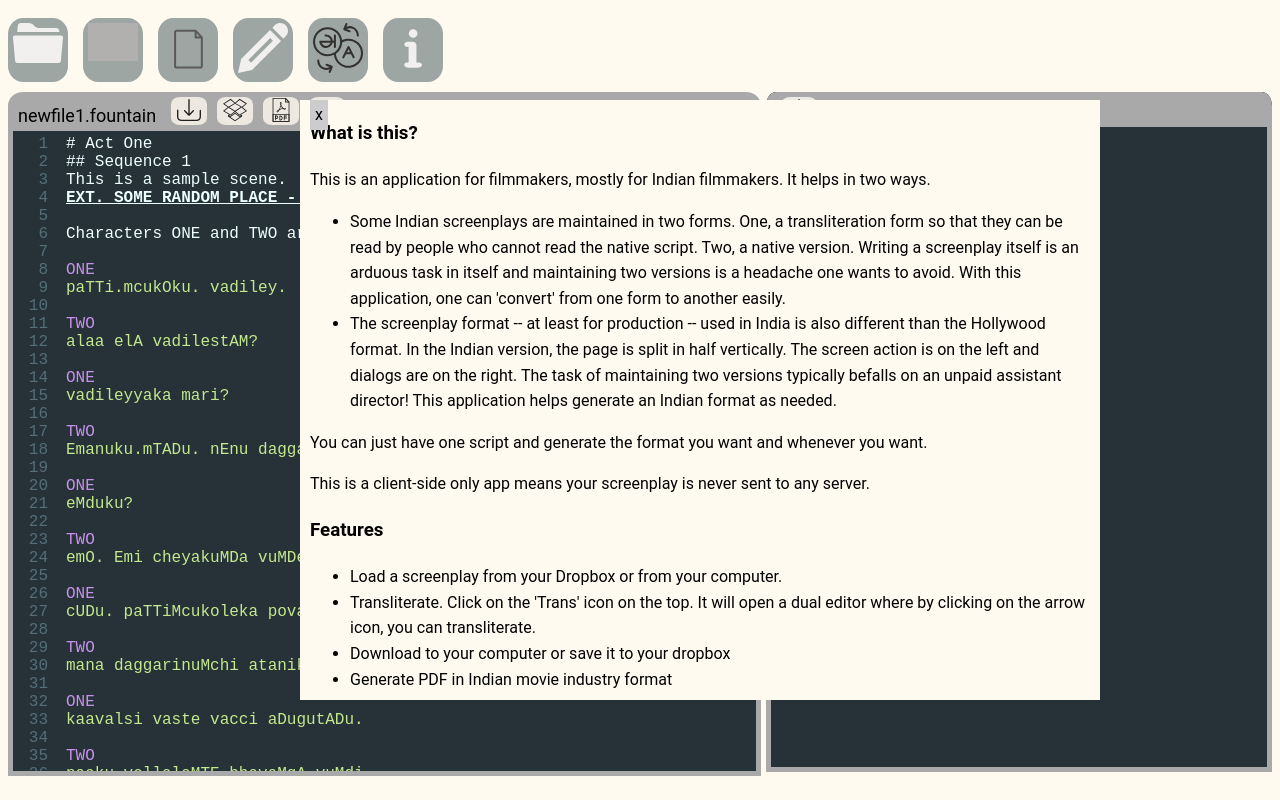
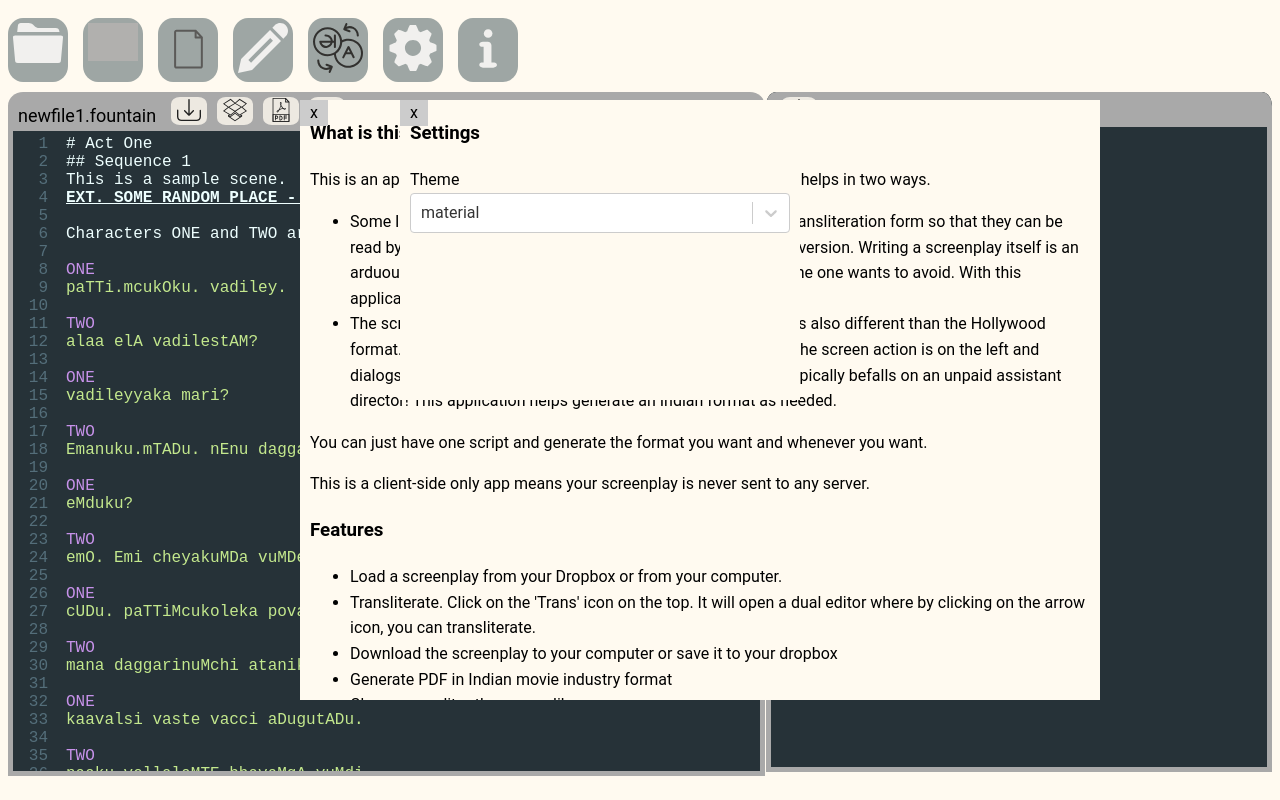
Before and after one commit to venkatgoud/ften-web, a Gatsby site: page / in a window 1280 px wide. Both pictures are taken after a click on the picture 413 px from the left and 48 px from the top of the page. Built offline with nearby package versions, Linux system fonts and the light colour scheme; Gatsby itself is replaced by a stand-in of ours; grey boxes are pictures that could not be loaded; what @react-pdf/renderer would draw is missing.

Commit message:
added settings to change the theme using React context

```diff
--- a/src/components/about.js
+++ b/src/components/about.js
@@ -3,7 +3,7 @@ import React from "react"
 export default (props) => (
   <div className="about">
     <div className="about-close-btn">
-      <span onClick={props.onClick}>x</span>
+      <span onClick={props.onClose}>x</span>
     </div>
     <h3> What is this? </h3>
     <p>This is an application for filmmakers, mostly for Indian filmmakers. It helps in two ways. </p>
@@ -21,20 +21,12 @@ export default (props) => (
     <ul>
       <li>Load a screenplay from your Dropbox or from your computer.</li>
       <li>Transliterate. Click on the 'Trans' icon on the top. It will open a dual editor where by clicking on the arrow icon, you can transliterate.</li>
-      <li>Download to your computer or save it to your dropbox</li>
+      <li>Download the screenplay to your computer or save it to your dropbox</li>
       <li>Generate PDF in Indian movie industry format</li>
+      <li>Choose an editor theme you like.</li>
+      <li>Navigator to outline your script</li>
     </ul>
-    <h3> Known issues</h3>
-    <ul>
-      <li>Only converts the dialog portion of the script to native and vice-versa. Leaves action and character names as is. </li>
-      <li>Certain often used English words are not 'converted'. They are kept as is. An internal dictionary is used for that.</li>
-      <li>Only supports <a href="http://fountain.io">Fountain</a> format which is an open format. Most screenwriting software has an option for fountain.</li>
-      <li>BUG: Indian PDF format in native script doesn't work yet. Waiting on dependent component to support the woff fonts. Workaround: Use command line tools from <a href="https://github.com/venkatgoud/fountain-utils">here</a></li>
-      <li>Issue: Saving native script directly into Dropbox fails. Workaround: You can always use the download option to download into your Dropbox folder to sync it.</li>
-      <li>BUG: The PDF for Hollywood format doesn't have correct margins. Don't use it!</li>
-      <li>Issues in formatting the title page</li>
-      <li>Transliteration is adding blanklines in the beginning and end.</li>
-    </ul>
+    <p>More details <a href="http://github.com/venkatgoud/ften-web">here</a> </p>
     <h3> Credits </h3>
     <a href="https://github.com/mattdaly/Fountain.js">https://github.com/mattdaly/Fountain.js</a><br />
     <a href="https://github.com/afterwriting">https://github.com/afterwriting</a><br />
--- a/src/components/editor.js
+++ b/src/components/editor.js
@@ -4,8 +4,16 @@ import ClickToEdit from './click_to_edit.js';
 import Select from 'react-select';
 import 'codemirror/lib/codemirror.css';
 import 'codemirror/theme/material.css';
+import 'codemirror/theme/ambiance.css';
+import 'codemirror/theme/blackboard.css';
+import 'codemirror/theme/cobalt.css';
+import 'codemirror/theme/dracula.css';
+import 'codemirror/theme/neat.css';
+import 'codemirror/theme/solarized.css';
+import 'codemirror/theme/yeti.css';
 import 'codemirror/addon/fold/foldgutter.css';
 import '../styles/editor.css';
+import { SettingsContext } from './settings-context';
 import fountainModeFn from "../lib/fountain-mode.js";
 import { Controlled as CodeMirror } from 'react-codemirror2';
 
@@ -60,6 +68,12 @@ export default class Editor extends React.Component {
     this.generatePdf = this.generatePdf.bind(this)
     this.handleTransSelection = this.handleTransSelection.bind(this)
     this.saveToDropbox = this.saveToDropbox.bind(this)
+
+    this.downloadBtn = EditorToolbarBtn(this.download, "gfx/icons/download.svg", "downloand")
+    this.pdfBtn = EditorToolbarBtn(this.generatePdf, "gfx/icons/pdf.svg", "pdf")
+    this.pdfIndianBtn = EditorToolbarBtn(this.generateIndianPdf, "gfx/icons/indian.svg", "pdf")
+    this.transBtn = EditorToolbarBtn(this.transliterate, "gfx/icons/arrow.svg", "Transliterate")
+    this.dropboxBtn = EditorToolbarBtn(this.saveToDropbox, "gfx/icons/dropbox.svg", "Dropbox")
   }
 
   download = () => {
@@ -131,14 +145,11 @@ export default class Editor extends React.Component {
   }
 
   render() {
+    return <SettingsContext.Consumer>
+      {settings => {
         console.log('editor render')
 
         let fileName = this.props.file || newFile;
-    let downloadBtn = EditorToolbarBtn(this.download, "gfx/icons/download.svg", "downloand")
-    let pdfBtn = EditorToolbarBtn(this.generatePdf, "gfx/icons/pdf.svg", "pdf")
-    let pdfIndianBtn = EditorToolbarBtn(this.generateIndianPdf, "gfx/icons/indian.svg", "pdf")
-    let transBtn = EditorToolbarBtn(this.transliterate, "gfx/icons/arrow.svg", "Transliterate")
-    let dropboxBtn = EditorToolbarBtn(this.saveToDropbox, "gfx/icons/dropbox.svg", "Dropbox")
 
         let transMenu = (this.props.transMenu) ?
           <div style={{ display: 'inline-block' }}>
@@ -148,11 +159,13 @@ export default class Editor extends React.Component {
               onChange={this.handleTransSelection}
               options={this.props.transMenu.options}
             />
-        {transBtn}
+            {this.transBtn}
           </div>
           : null
 
-    return (<div className="editor" style={this.props.style}>
+        codeMirrorOptions.theme = settings.theme.value;
+        return (
+          <div className="editor" style={this.props.style}>
             <div className="editor__toolbar">
               <ClickToEdit
                 onEditEnd={(v) => { this.props.onFileNameChange(v) }}
@@ -162,10 +175,10 @@ export default class Editor extends React.Component {
                 textClass="text-class"
                 value={fileName} />
               {transMenu}
-        {downloadBtn}
-        {dropboxBtn}
-        {pdfBtn}
-        {pdfIndianBtn}
+              {this.downloadBtn}
+              {this.dropboxBtn}
+              {this.pdfBtn}
+              {this.pdfIndianBtn}
               <CodeMirror
                 editorDidMount={(editor) => { this.editorInstance = editor; }}
                 value={this.props.content}
@@ -181,3 +194,7 @@ export default class Editor extends React.Component {
         )
       }
       }
+    </SettingsContext.Consumer>
+  }
+}
+Editor.contextType = SettingsContext;
--- a/src/components/menu_bar.js
+++ b/src/components/menu_bar.js
@@ -48,6 +48,9 @@ export default class MenuBar extends React.Component {
         onClick={this.props.onTransliterate}
         src="gfx/icons/translation.svg" alt="Trans" />
       <MenuItem className="menu-item"
+        onClick={this.props.onSettings}
+        src="gfx/icons/settings.svg" alt="Settings" />
+      <MenuItem className="menu-item"
         onClick={this.props.onAbout}
         src="gfx/icons/info.svg" alt="About" />
     </div>
--- a/src/components/navigator.js
+++ b/src/components/navigator.js
@@ -1,6 +1,7 @@
 import React from "react";
 import { saveAs } from 'file-saver';
-import '../styles/navigator.css'
+import '../styles/navigator.css';
+import { SettingsContext } from './settings-context';
 import { UnControlled as CodeMirror } from 'react-codemirror2';
 if (typeof navigator !== 'undefined') {
   import('codemirror/addon/fold/foldcode.js');
@@ -15,7 +16,6 @@ const EditorToolbarBtn = (onClick, imgSrc, altText) => {
       <img src={imgSrc} width="24px" alt={altText} />
     </button>)
 }
-
 
 const codeMirrorOptions = {
   readOnly: true,
@@ -89,13 +89,14 @@ export default class Navigator extends React.Component {
   }
 
   render() {
+    return <SettingsContext.Consumer>
+      {settings => {
         console.log('navigator render');
         let downloadBtn = EditorToolbarBtn(this.download, "gfx/icons/download.svg", "downloand")
         let { lineArray, toc } = parse(this.props.content);
-
         this.lineArray = lineArray;
-
-    return <div className="navigator">
+        codeMirrorOptions.theme = settings.theme.value;
+        return < div className="navigator" >
           <div className="editor__toolbar">
             {downloadBtn}
             <CodeMirror
@@ -109,5 +110,9 @@ export default class Navigator extends React.Component {
           </div>
         </div>
       }
+      }
+    </SettingsContext.Consumer>
+  }
+}
 
-}
+Navigator.contextType = SettingsContext;
--- /dev/null
+++ b/src/components/settings-context.js
@@ -0,0 +1,7 @@
+import React from "react";
+
+export const defaultSettings = {
+  theme: 'material'
+};
+
+export const SettingsContext = React.createContext(defaultSettings);
--- a/src/components/settings.js
+++ b/src/components/settings.js
@@ -1,18 +1,18 @@
-import React from "react"
+import React from "react";
+import Select from 'react-select';
 
-export default class Settings extends React.Component {
-
-    constructor(props) {
-        super(props)
-        this.state = {
-            file: '',
-            errorMsg: ''
-        }
-    }
-
-    render() {
-        return <div className="settings">
-            <h3>Settings </h3>
-        </div>
-    }
-}
+export default (props) => (
+  <div className="settings">
+    <div className="settings-close-btn">
+      <span onClick={props.onClose}>x</span>
+    </div>
+    <h3>Settings</h3>
+    <span>Theme</span>
+    <Select
+      className="settings-theme"
+      value={props.theme}
+      onChange={props.changeTheme}
+      options={props.themes}
+    />
+  </div>
+)
--- a/src/container/master.js
+++ b/src/container/master.js
@@ -1,14 +1,30 @@
 import React from "react"
 import Detail from "./detail.js"
 import About from "../components/about.js"
+import Settings from "../components/settings.js"
 import DeviceInfo from "../components/device-info"
 import MenuBar from "../components/menu_bar.js"
 import Dialog from "../components/dialog.js"
 import { isAllowedExtension, EDITOR_MODE, EDITOR_MODE_TRANS, PREVIEW_MODE, PREVIEW_MODE_INDIAN, FILE_OPEN, FILE_EDIT, FILE_NEW, TRANSLITERATE } from "../utils/utils.js"
 import sample from "../utils/sample.js"
+import { SettingsContext } from '../components/settings-context'
 
 import fetch from 'isomorphic-fetch';
-const newFile = 'newfile1.fountain'
+const newFile = 'newfile1.fountain';
+
+const themes = [
+  { value: 'material', label: 'material' },
+  { value: 'ambiance', label: 'ambiance' },
+  { value: 'blackboard', label: 'blackboard' },
+  { value: 'cobalt', label: 'cobalt' },
+  { value: 'dracula', label: 'dracula' },
+  { value: 'default', label: 'default' },
+  { value: 'neat', label: 'neat' },
+  { value: 'solarized dark', label: 'solarized dark' },
+  { value: 'solarized light', label: 'solarized light' },
+  { value: 'yeti', label: 'yeti' },
+];
+
 
 export default class Master extends React.Component {
 
@@ -24,7 +40,11 @@ export default class Master extends React.Component {
       errorMsg: null,
       infoMsg: null,
       warningMsg: null,
-      showHelp: true
+      showHelp: true,
+      showSettings: false,
+      settings: {
+        theme: themes[0]
+      }
     }
     this.readFileContents = this.readFileContents.bind(this)
 
@@ -41,6 +61,8 @@ export default class Master extends React.Component {
     this.onEditorFilenameChange = this.onEditorFilenameChange.bind(this)
     this.onTransEditorFilenameChange = this.onTransEditorFilenameChange.bind(this)
     this.setErrorMessage = this.setErrorMessage.bind(this);
+
+    this.changeTheme = this.changeTheme.bind(this);
   }
 
   updateState = (newState) => {
@@ -159,6 +181,10 @@ export default class Master extends React.Component {
     this.setState({ showHelp: true })
   }
 
+  onSettings = () => {
+    this.setState({ showSettings: true })
+  }
+
   onDbxTransEditorSave = (name, content) => {
     this.onDropboxSave(name, content)
   }
@@ -176,6 +202,13 @@ export default class Master extends React.Component {
     }
     window.Dropbox.save(dataURI, name, options);
   }
+
+  changeTheme = (selectedTheme) => {
+    this.setState({
+      settings: { theme: selectedTheme }
+    });
+  }
+
 
   render() {
     console.log('master render');
@@ -211,12 +244,24 @@ export default class Master extends React.Component {
           onNew={this.handleNewMenu}
           onEdit={this.handleEditMenu}
           onTransliterate={this.handleTransliterateMenu}
+          onSettings={this.onSettings}
           onAbout={this.onAbout}
         />
         {errorDialog}
         {warningDialog}
         {infoDialog}
-        {this.state.showHelp ? <About onClick={() => { this.setState({ showHelp: false }) }} /> : null}
+        {this.state.showHelp ? <About onClose={() => { this.setState({ showHelp: false }) }} /> : null}
+        {this.state.showSettings ?
+          <Settings
+            theme={this.state.settings.theme}
+            changeTheme={this.changeTheme}
+            themes={themes}
+            onClose={() => { this.setState({ showSettings: false }) }}
+          /> :
+          null
+        }
+
+        <SettingsContext.Provider value={this.state.settings}>
           <Detail
             actionData={actionData}
             onPreview={this.onPreview}
@@ -230,6 +275,7 @@ export default class Master extends React.Component {
             onError={this.setErrorMessage}
             onInfo={this.onInfo}
           />
+        </SettingsContext.Provider>
       </div>)
   }
 }
--- a/src/styles/global.css
+++ b/src/styles/global.css
@@ -63,12 +63,13 @@ body {
   width: 50%;
   height: 100%;
   float: left;
-  padding-right: 5px;
+  padding-right: 1px;
 }
 
 .navigator {
+  padding: 0;
   width: 40%;
-  height: 85vh;
+  height: 100%;
   float: right;
   background-color:#263238;
   font-family: 'Courier New', Courier, monospace;
@@ -223,14 +224,44 @@ body {
 
 .about-close-btn {
   position: fixed;
+  left: 300px;
+  top: 100px;
   background:#ccc;
-  padding:2px 5px;
+  padding:0px 10px;
 }
 
 .about-close-btn:hover{
   cursor: pointer;
   color:#fff;
 }
+
+.settings {
+  background-color: floralwhite;
+  width: 400px;
+  height: 300px;
+  left: 400px;
+  top: 100px;
+  position: fixed;
+  z-index: 5;
+  overflow: scroll;
+  padding-left: 10px;
+  padding-right: 10px;
+  line-height: 1.6;
+}
+
+.settings-close-btn {
+  position: fixed;
+  left: 400px;
+  top: 100px;
+  background:#ccc;
+  padding: 0px 10px;
+}
+
+.settings-close-btn:hover{
+  cursor: pointer;
+  color:#fff;
+}
+
 
 .device-info {
   visibility: hidden;
```
Lines whose indentation alone changed are shown as unchanged.
